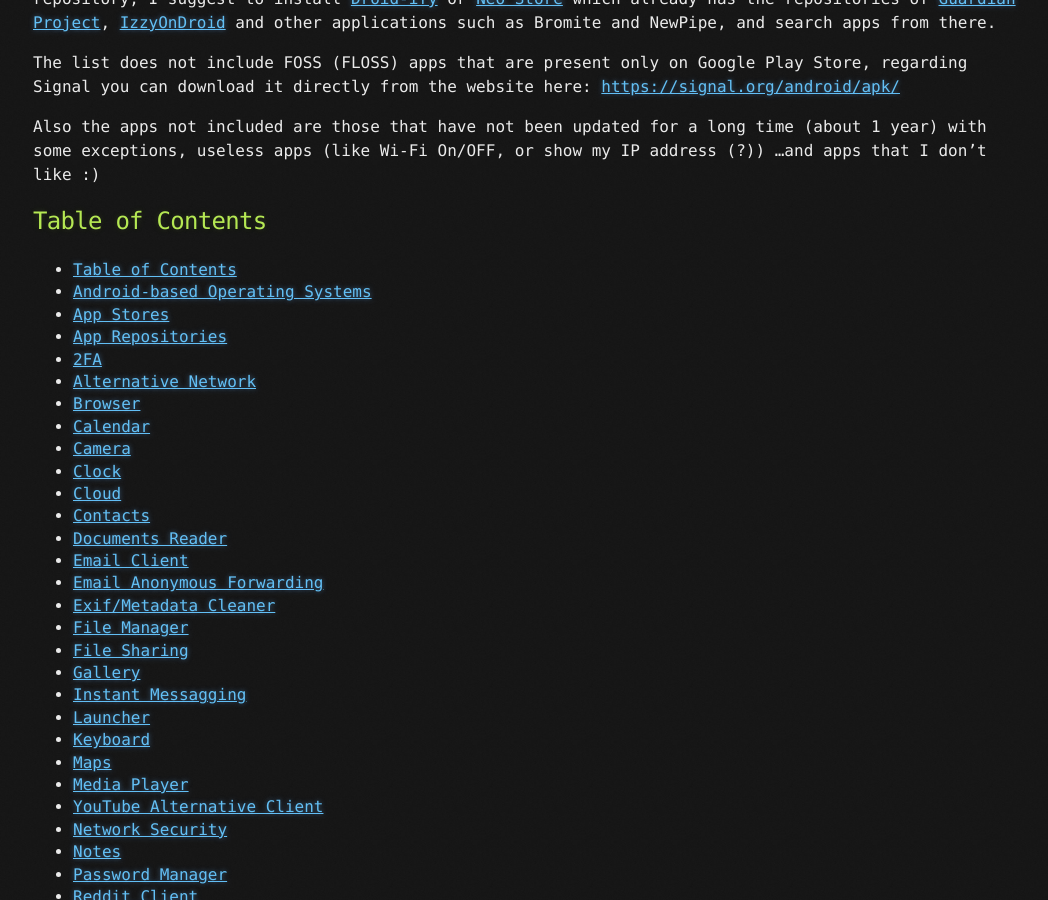
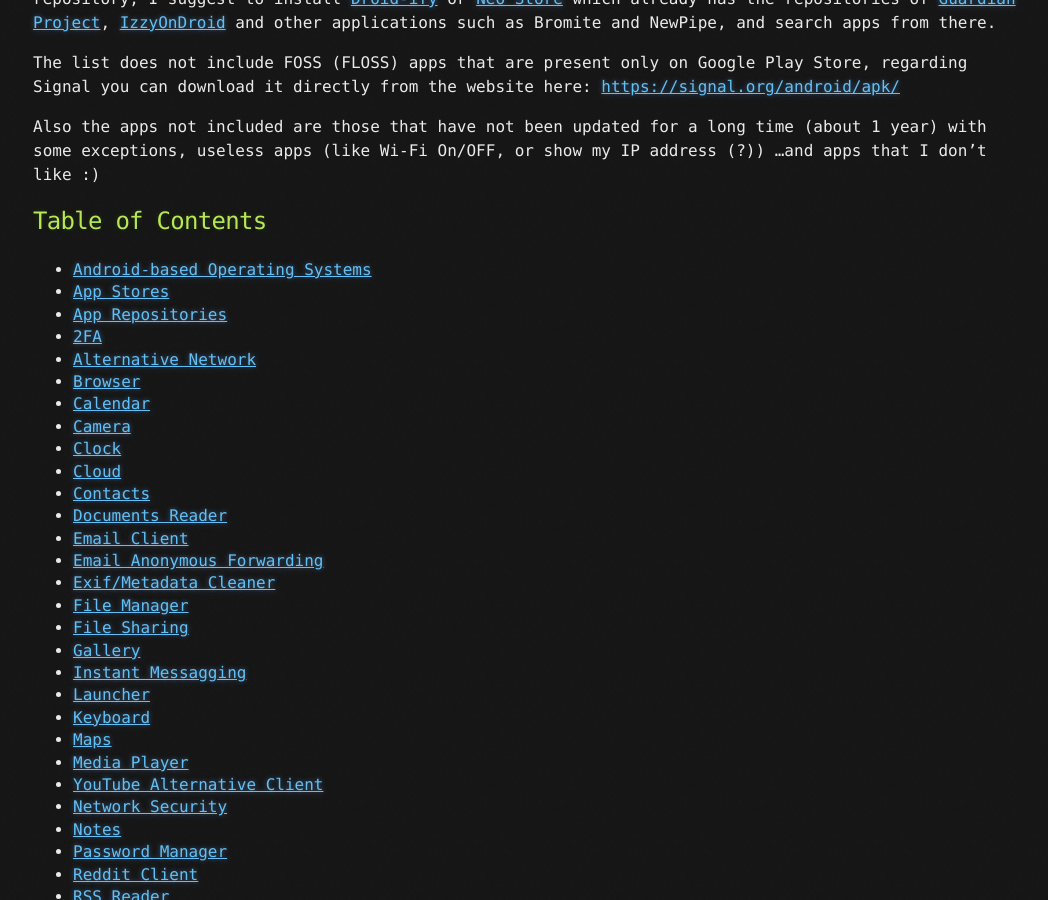
Before and after one commit to brainfucksec/brainfucksec.github.io, a Jekyll site: the page built from _posts/2022-04-28-android-foss-apps-list.md, in a window 1280 px wide and 900 px high, scrolled down 420 px. Shown: the whole window, without its empty margins (107-1155 px from the left). Built offline with Jekyll 4.4.1, drawn with Linux system fonts in a browser that asks for light colours.

Commit message:
Update: _posts/2022-04-28-android-foss-apps-list.md

```diff
--- a/_posts/2022-04-28-android-foss-apps-list.md
+++ b/_posts/2022-04-28-android-foss-apps-list.md
@@ -17,7 +17,6 @@
 
 ## Table of Contents
 
-- [Table of Contents](#table-of-contents)
 - [Android-based Operating Systems](#android-based-operating-systems)
 - [App Stores](#app-stores)
 - [App Repositories](#app-repositories)
```
